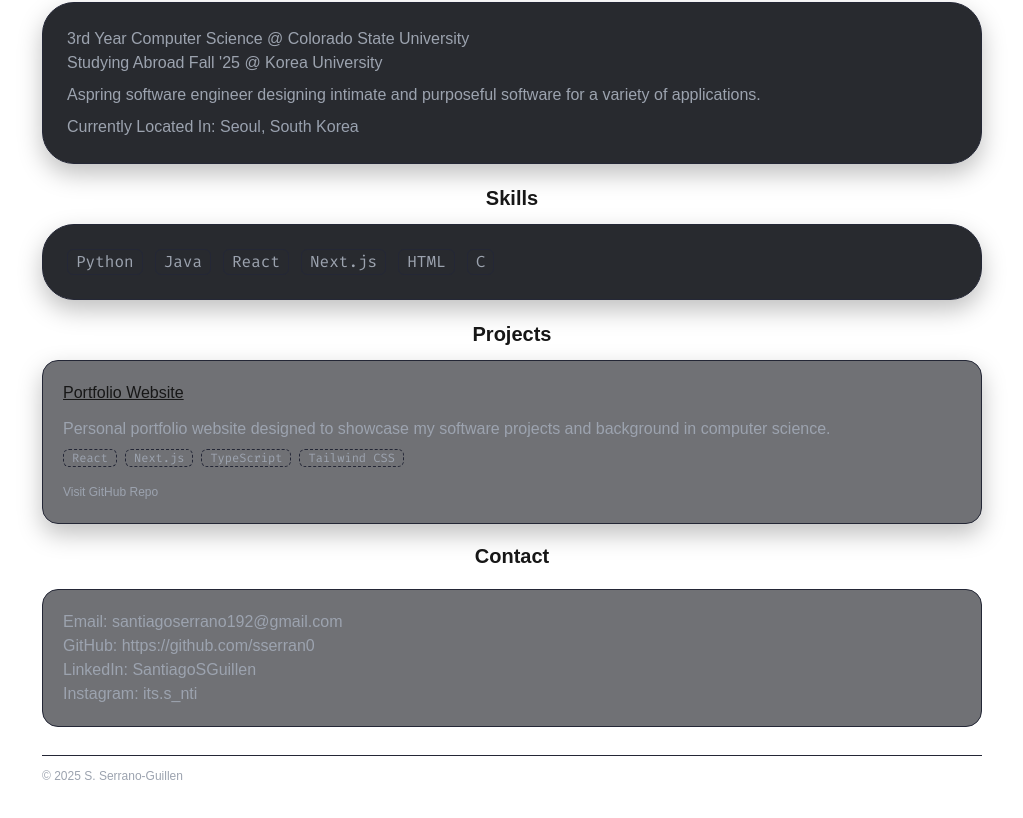
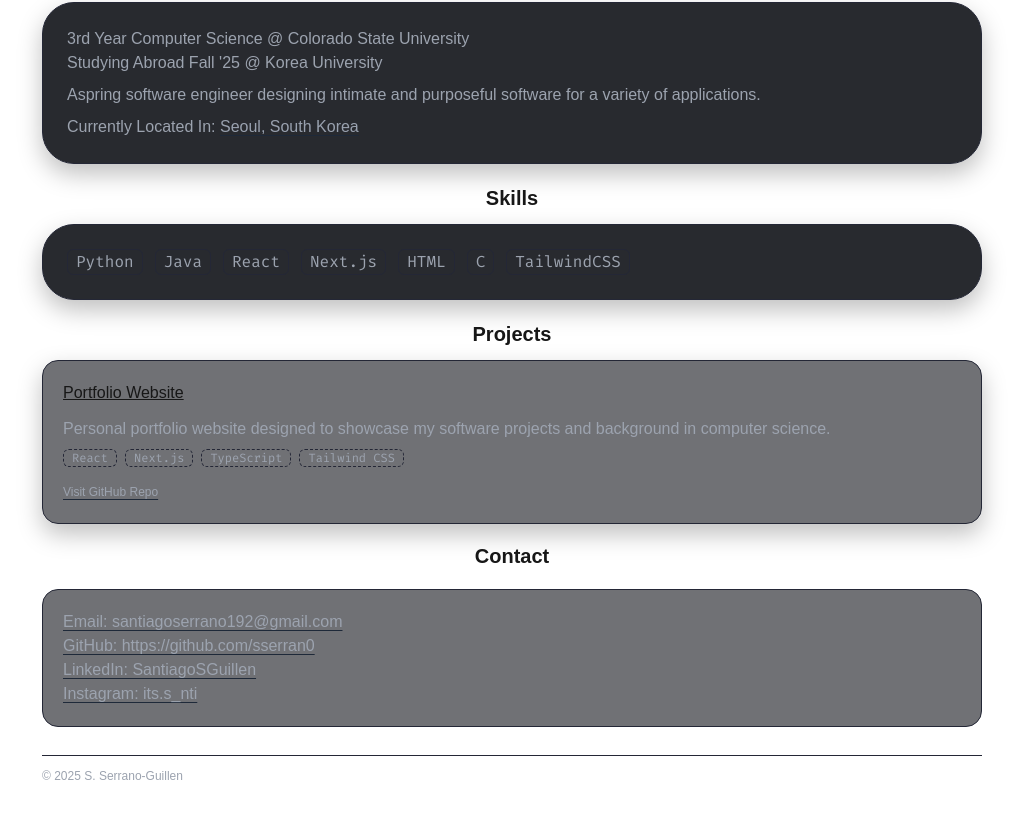
Before and after one commit to sserran0/Portfolio, a Next.js app: page / in a window 1280 px wide. Shown: the part 472-1290 px from the top of the page, without its empty margins (128-1151 px from the left). Built offline with nearby package versions, Linux system fonts and the light colour scheme; a web font is replaced by a local one.

Commit message:
Cosmetics

```diff
--- a/src/app/page.tsx
+++ b/src/app/page.tsx
@@ -29,7 +29,7 @@
             href="https://maps.apple.com/?address=145%20Anam-ro%0ASeongbuk-gu%0ASeoul%2002854%0ASouth%20Korea&auid=3940087605630917629&ll=37.589483,127.032316&lsp=9902&q=Korea%20University"
             target="_blank"
             rel="noopener noreferrer"
-            className="text-gray-400 hover:underline hover:text-blue-300 transition-colors duration-colors"
+            className="text-gray-400 underline decoration-gray-800 underline-offset-3 hover:decoration-blue-300 hover:text-blue-300 transition-colors duration-colors"
           >
             Seoul, South Korea
           </a>{" "}
@@ -59,6 +59,9 @@
           <p className="ml-3 border border-[#242736] font-alt text-[#9ca3af] px-2 rounded-md inline-block">
             C
           </p>
+          <p className="ml-3 border border-[#242736] font-alt text-[#9ca3af] px-2 rounded-md inline-block">
+            TailwindCSS
+          </p>
         </main>
       </section>
 
@@ -82,7 +85,7 @@
       >
         <p>
           <a
-            className="text-[#9ca3af] group inline-flex items-center hover:underline hover:text-gray-100 transition-colors transition duration-300"
+            className="text-[#9ca3af] group inline-flex items-center underline decoration-gray-800 underline-offset-3 hover:decoration-gray-100 hover:text-gray-100 transition-colors transition duration-300"
             href="mailto:santiagoserrano192@gmail.com"
             target="_blank"
             rel="noopener no referrer"
@@ -93,7 +96,7 @@
         </p>
         <p>
           <a
-            className="text-[#9ca3af] group inline-flex items-center hover:underline hover:text-gray-100 transition-colors transition duration-300 ease-in-out"
+            className="text-[#9ca3af] group inline-flex items-center underline decoration-gray-800 underline-offset-3 hover:decoration-gray-100 hover:text-gray-100 transition-colors transition duration-300 ease-in-out"
             href="https://github.com/sserran0"
             target="_blank"
             rel="noopener noreferrer"
@@ -104,7 +107,7 @@
         </p>
         <p>
           <a
-            className="text-[#9ca3af] group inline-flex items-center hover:underline hover:text-gray-100 transition-colors transition duration-300 ease-in-out"
+            className="text-[#9ca3af] group inline-flex items-center underline decoration-gray-800 underline-offset-3 hover:decoration-gray-100 hover:text-gray-100 transition-colors transition duration-300 ease-in-out"
             href="https://www.linkedin.com/in/santiago-serrano-guillen-a8188a22b/"
             target="_blank"
             rel="noopener norefferer"
@@ -115,7 +118,7 @@
         </p>
         <p>
           <a
-            className="text-[#9ca3af] group inline-flex items-center hover:underline hover:text-gray-100 transition-colors transition duration-300 ease-in-out"
+            className="text-[#9ca3af] group inline-flex underline decoration-gray-800 underline-offset-3 items-center hover:decoration-gray-100 hover:text-gray-100 transition-colors transition duration-300 ease-in-out"
             href="https://www.instagram.com/its.s_nti/"
             target="_blank"
             rel="noopener norefferer"
--- a/src/components/Header.tsx
+++ b/src/components/Header.tsx
@@ -20,7 +20,7 @@
         <Link className="font-heading hover:underline" href="#projects">
           Projects
         </Link>
-        <Link className="font-heading hover:underline" href="#contact">
+        <Link className="font-heading  hover:underline" href="#contact">
           Contact
         </Link>
       </nav>
--- a/src/components/ProjectCard.tsx
+++ b/src/components/ProjectCard.tsx
@@ -5,7 +5,7 @@
 export default function ProjectCard({title, blurb, href}: Props){
     return (
         <article className= "bg-[#111319]/60 border border-[#242736] rounded-2xl shadow-[0_10px_25px_rgba(0,0,0,.25)] p-5">
-            <h2 className="text-m font-light underline font-bold mb-3">{title}</h2>
+            <h2 className="text-m font-extralight underline font-bold mb-3">{title}</h2>
             <p className = "text-s text-[#9ca3af] mb-2">{blurb}</p>
 
             <div className = "text-xs flex flex-wrap gap-2 mb-3">
@@ -23,7 +23,7 @@
                 </span>
             </div>
             {href && (
-                <a className=" text-xs text-[#9ca3af] group inline-flex items-center hover:underline hover:text-gray-100 transition-colors transition duration-300 ease-in-out" href={href} target= "_blank" rel="noreferrer">
+                <a className=" text-xs text-[#9ca3af] underline decoration-gray-800 underline-offset-3  group inline-flex items-center  hover:decoration-gray-50 hover:text-gray-100 underline-offset-3  transition-colors transition duration-300 ease-in-out" href={href} target= "_blank" rel="noreferrer">
                 Visit GitHub Repo
                 <ChevronRight className="ml-2 h-4 w-4 opacity-0 translate-x-[-4px] group-hover:opacity-100 group-hover:translate-x-0 transition-all duration-300" />
                 </a>
```
